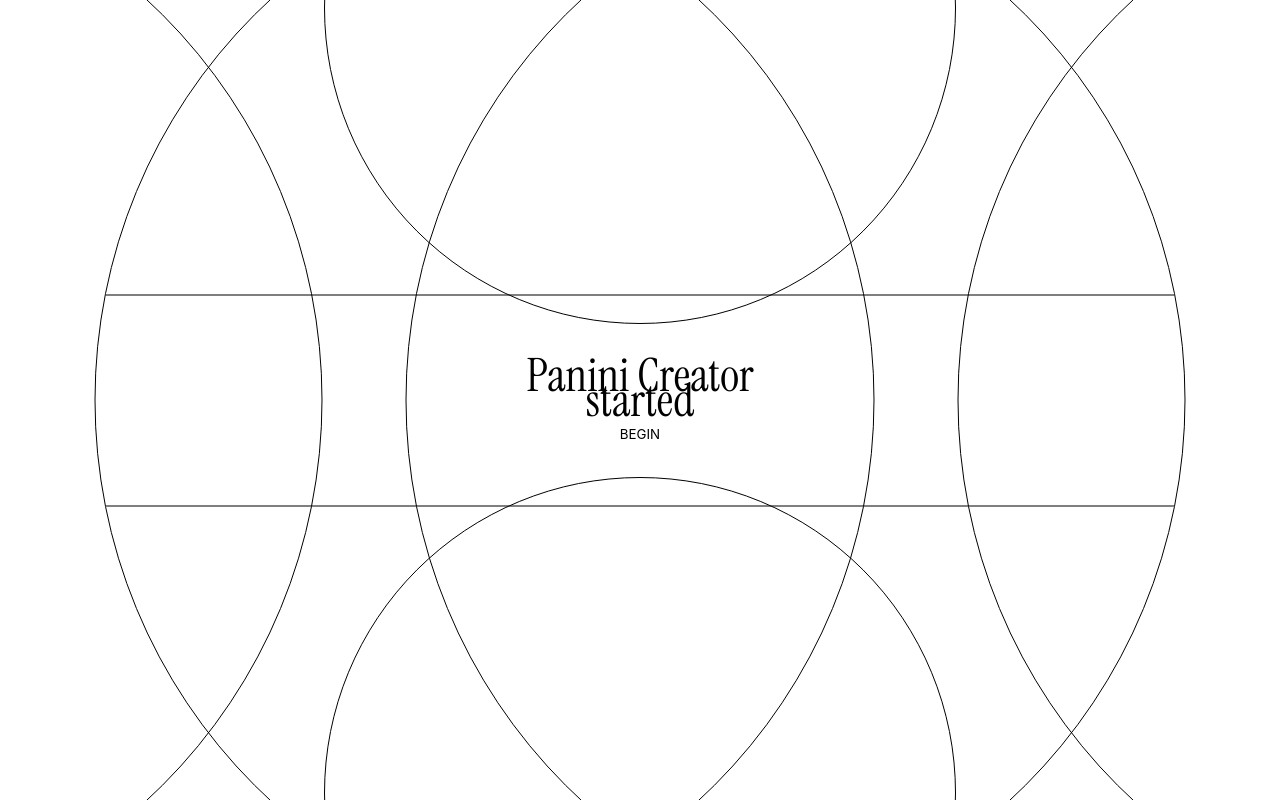
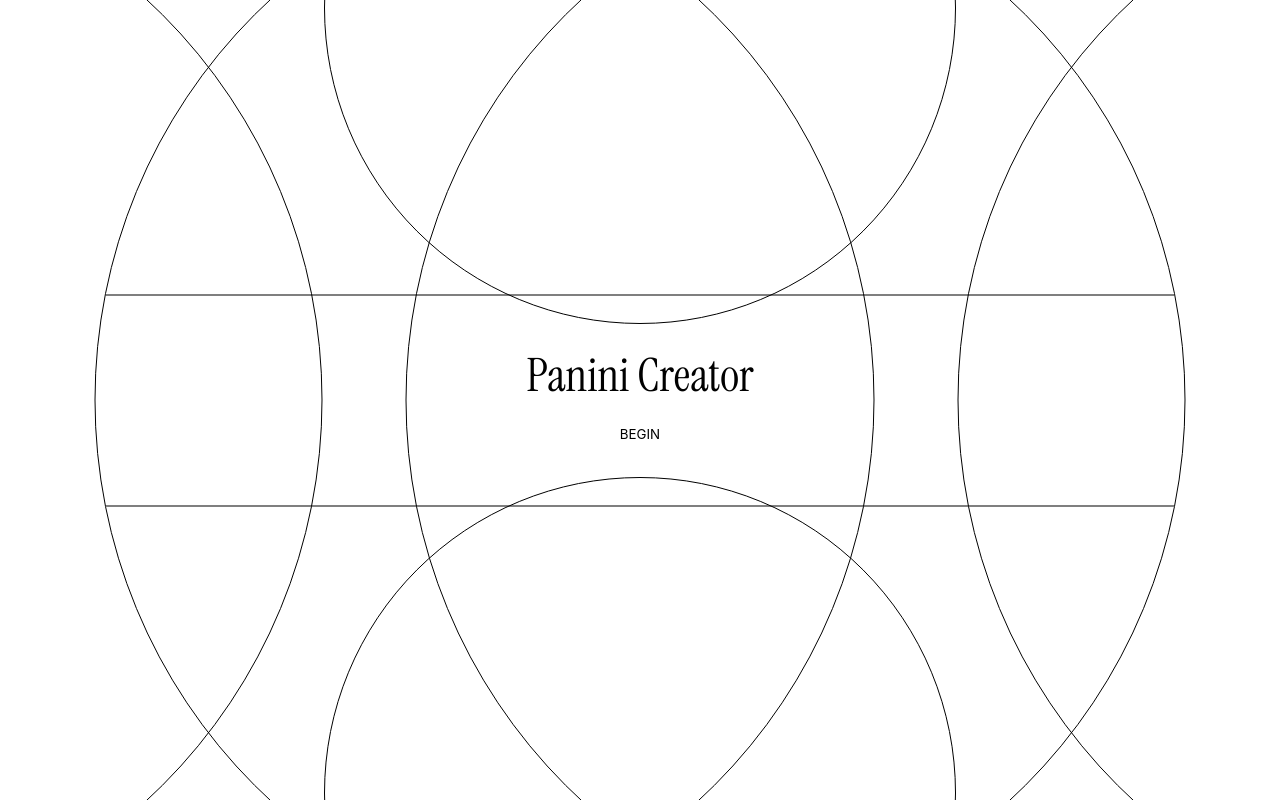
Before and after one commit to KapiSolutions/panini-creator, a React (Vite) app: page / in a window 1280 px wide. Built offline with nearby package versions, Linux system fonts and the light colour scheme; a web font is replaced by a local one.

Commit message:
Update z-index and add animation to the container

```diff
--- a/src/components/SplashScreen/styles.module.css
+++ b/src/components/SplashScreen/styles.module.css
@@ -10,6 +10,7 @@
   max-width: 100vw;
   max-height: 100vh;
   overflow: hidden;
+  z-index: 100;
 }
 
 .header {
@@ -21,7 +22,7 @@
   flex-direction: column;
   justify-content: center;
   align-items: center;
-  z-index: 100;
+  z-index: 101;
 }
 h1 {
   margin: 0;
@@ -75,16 +76,16 @@ h1 {
 
 /* Animations */
 /* Header */
-@keyframes header {
-  80% {
+@keyframes container {
+  50% {
     opacity: 1;
   }
   100% {
     opacity: 0;
   }
 }
-.animationHeader {
-  animation: header var(--animationOptions);
+.animationContainer {
+  animation: container var(--animationOptions);
 }
 
 /* Main Circle */
```
